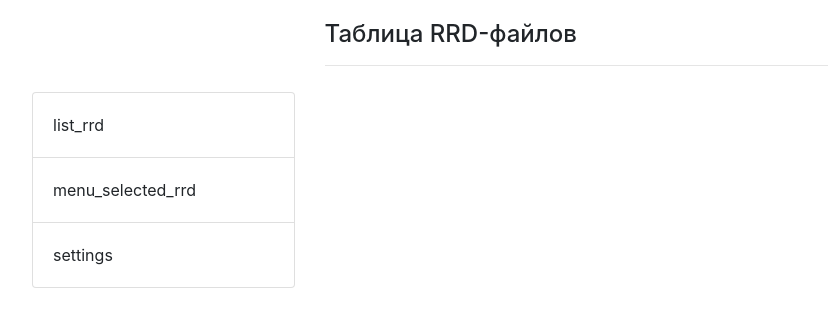
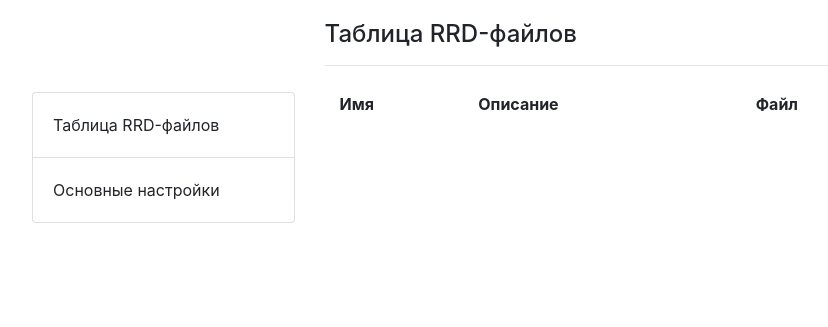
Before and after one commit to mrsky1001/django-log-system-analyzer, a Django app: page / in a window 1280 px wide. Shown: the part 56-383 px from the top of the page, without its empty margins (38-866 px from the left). Run offline with Django 3.2, Linux system fonts and the light colour scheme; some libraries are stand-ins or nearby versions.

Commit message:
work list

```diff
--- a/django_rrd/analyzer_manager/definitions.py
+++ b/django_rrd/analyzer_manager/definitions.py
@@ -3,6 +3,7 @@
 from analyzer.src.modules.RRDFactory import rrd_factory
 from analyzer.src.modules.Settings import settings
 from analyzer_manager.models.PageFactory.PageFactory import page_factory
+
 
 #
 # def init_menu_rrd_factory(rrd_factory):
@@ -38,7 +39,16 @@
 
 
 def render_list_rrd(render, request):
-    data = {"title": settings.local.list_rrds_table, "list_menu": page_factory.list_pages}
+    data = {
+        "title": settings.local.list_rrds_table,
+        "header": {
+            "name": settings.local.name,
+            "description": settings.local.description,
+            "file": settings.local.file
+        },
+        "list_menu": page_factory.list_pages,
+        "list_rrd": rrd_factory.list_rrd
+    }
     return render(request, "list_rrd.html", context=data)
 
 # def init_menu_selected_rrd(settings, selected_rrd, rrd_factory):
--- a/django_rrd/templates/index.html
+++ b/django_rrd/templates/index.html
@@ -35,18 +35,8 @@
         </div>
     </div>
     <div id="main-block" class="row">
-        <div id="left-sidebar" class="col-3">
-            {% block left-sidebar %}
-            {% endblock left-sidebar %}
-        </div>
-        <div id="content" class="col-6">
-            <div class="container">
-                {% block content %}
-                {% endblock content %}
-            </div>
-        </div>
-        <div id="right-sidebar" class="col-3">
-        </div>
+        {% block main-block %}
+        {% endblock main-block %}
     </div>
     <div class="row align-items-end">
         <div class="col-12">
--- a/django_rrd/templates/left_sidebar.html
+++ b/django_rrd/templates/left_sidebar.html
@@ -1,4 +1,4 @@
-{% extends "index.html" %}
+{% extends "main_block.html" %}
 
 {% block left-sidebar %}
 <ul class="navbar-nav mr-auto sidenav list-group">
@@ -14,3 +14,6 @@
     {% endfor %}
 </ul>
 {% endblock left-sidebar %}
+
+{% block content %}
+{% endblock content %}
--- a/django_rrd/templates/list_rrd.html
+++ b/django_rrd/templates/list_rrd.html
@@ -1,21 +1,19 @@
 {% extends "left_sidebar.html" %}
 {% block  content%}
 <div id="list-rrd">
-    <table>
-        <thead>
-        <tr>
-            <th>{{header.name}}</th>
-            <th>{{header.description}}</th>
-            <th>{{header.file}}</th>
-        </tr>
-        </thead>
-        <tbody>
+    <div>
+        <div class="row ">
+            <div class="col-3"><p class="font-weight-bold">{{header.name}}</p></div>
+            <div class="col-6"><p class="font-weight-bold">{{header.description}}</p></div>
+            <div class="col-3"><p class="font-weight-bold">{{header.file}}</p></div>
+        </div>
         {% for item in list_rrd %}
-        <tr>
-            <td></td>
-        </tr>
+        <div class="row">
+            <div class="col-3"><p class="">{{item.name_host}}</p></div>
+            <div class="col-6"><p class="">{{item.description}}</p></div>
+            <div class="col-3"><p class="">{{item.file_name}}</p></div>
+        </div>
         {%endfor%}
-        </tbody>
-    </table>
+    </div>
 </div>
 {% endblock content %}
--- /dev/null
+++ b/django_rrd/templates/main_block.html
@@ -0,0 +1,16 @@
+{% extends "index.html" %}
+
+{% block main-block %}
+<div id="left-sidebar" class="col-3">
+    {% block left-sidebar %}
+    {% endblock left-sidebar %}
+</div>
+<div id="content" class="col-6">
+    <div class="container">
+        {% block content %}
+        {% endblock content %}
+    </div>
+</div>
+<div id="right-sidebar" class="col-3">
+</div>
+{% endblock main-block %}
```
Also changed, not shown: django_rrd/analyzer/src/modules/RRDFactory.py (+4 -3 lines), django_rrd/analyzer_manager/models/PageFactory/PageFactory.py (+3 -14 lines).
